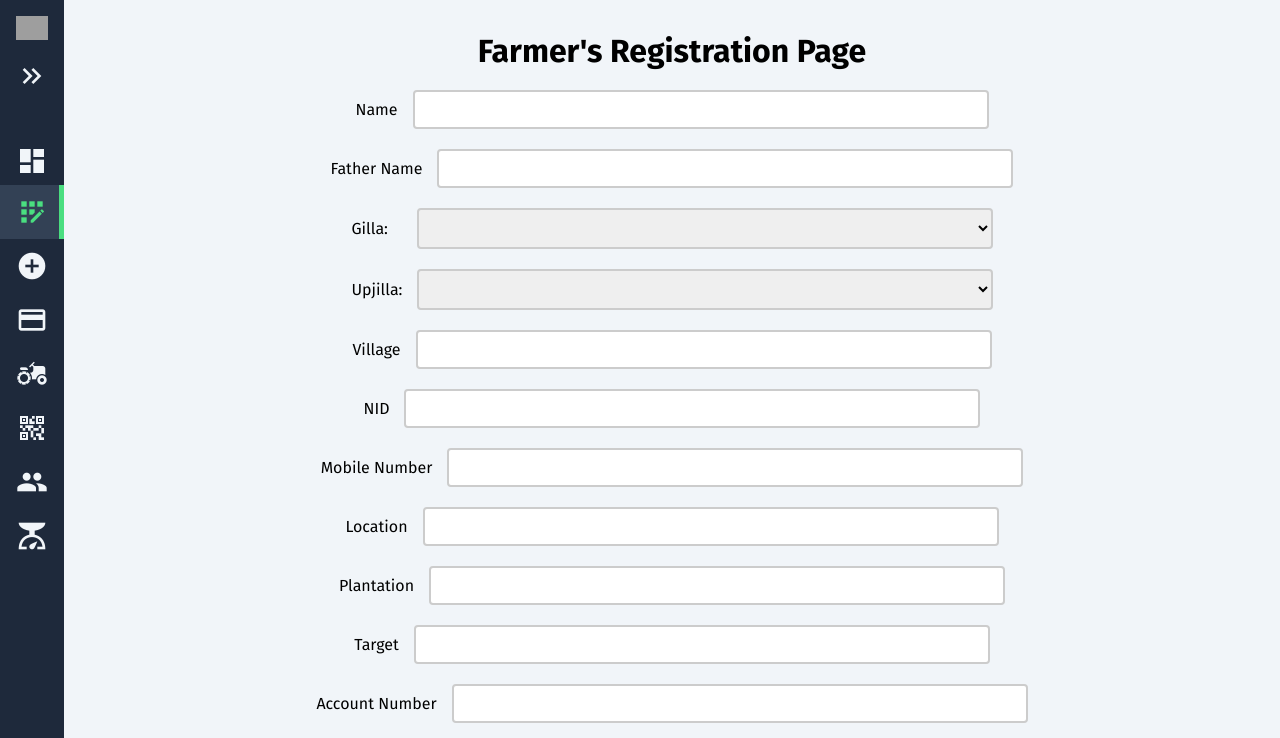
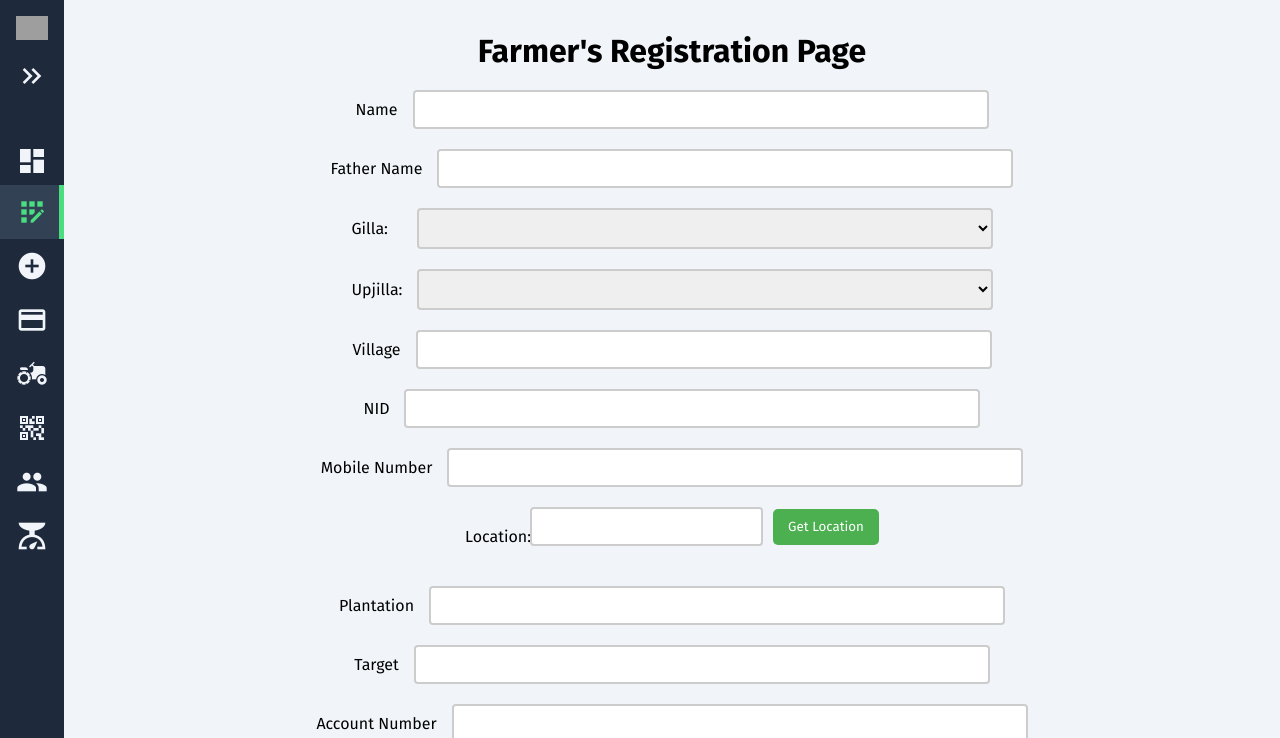
Before and after one commit to MAvi-Rup/vue-admin-dashboard, a Vue app: page /registration in a window 1280 px wide. Shown: the top 738 px of the page. Built offline with nearby package versions, Linux system fonts and the light colour scheme; grey boxes are pictures that could not be loaded; what @canvasjs/vue-charts would draw is missing.

Commit message:
Chart Work Done

```diff
--- a/src/views/FarmerRegistrationView.vue
+++ b/src/views/FarmerRegistrationView.vue
@@ -18,7 +18,13 @@
     <InputComponent v-model="village" type="text" :label="'Village'" class="base-input" />
     <InputComponent v-model="nid" type="number" :label="'NID'" class="base-input" />
     <InputComponent v-model="mobileNo" type="number" :label="'Mobile Number'" class="base-input" />
-    <InputComponent v-model="location" type="text" :label="'Location'" class="base-input" />
+    <div class="input-wrap">
+      <label for="location">Location:</label>
+      <div class="input-container">
+        <input v-model="location" type="text" id="location" class="base-input" />
+        <button @click="getLocationCoordinates" class="location-button">Get Location</button>
+      </div>
+    </div>
     <InputComponent v-model="plantation" type="text" :label="'Plantation'" class="base-input" />
     <InputComponent v-model="target" type="text" :label="'Target'" class="base-input" />
     <InputComponent v-model="accountNo" type="number" :label="'Account Number'" class="base-input" />
@@ -136,6 +142,23 @@ const submitForm = async (event) => {
   });
 
 }
+const getLocationCoordinates = () => {
+  if (navigator.geolocation) {
+    navigator.geolocation.getCurrentPosition(
+      (position) => {
+        const { latitude, longitude } = position.coords;
+        location.value = `${latitude}, ${longitude}`;
+      },
+      (error) => {
+        console.error('Error getting location:', error.message);
+        toast.error('Error getting location. Please try again.');
+      }
+    );
+  } else {
+    console.error('Geolocation is not supported by this browser.');
+    toast.error('Geolocation is not supported by this browser.');
+  }
+};
 
 </script>
 
@@ -178,4 +201,29 @@ h1 {
     margin-right: 10px;
   }
 }
+
+.input-container {
+  display: flex;
+  align-items: center;
+  margin-bottom: 20px;
+}
+
+.input-container input {
+  flex-grow: 1;
+  margin-right: 10px;
+}
+
+.location-button {
+  background-color: #4caf50;
+  color: #fff;
+  padding: 10px 15px;
+  border: none;
+  border-radius: 5px;
+  cursor: pointer;
+  transition: background-color 0.3s;
+}
+
+.location-button:hover {
+  background-color: #45a049;
+}
 </style>
```
